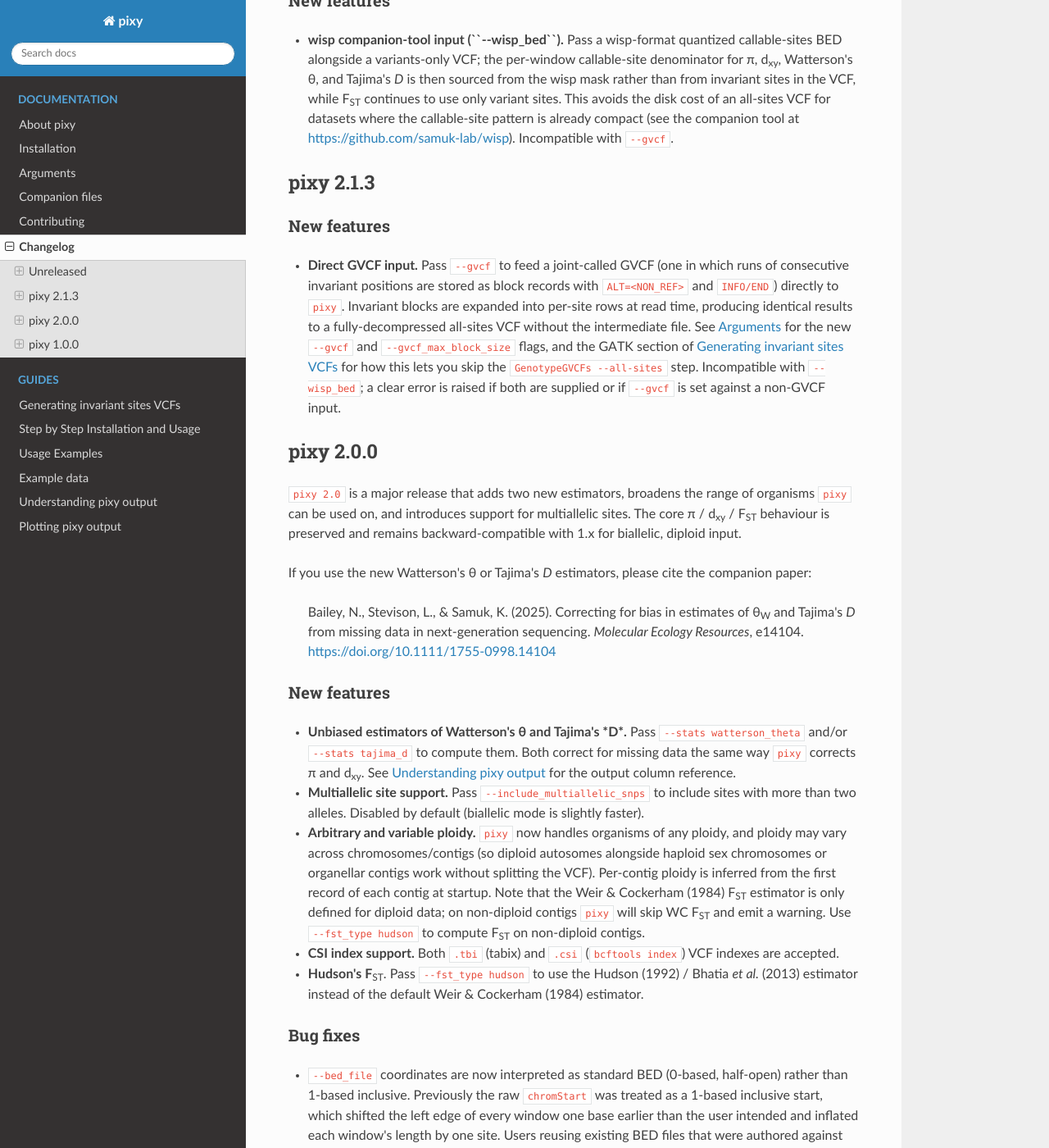
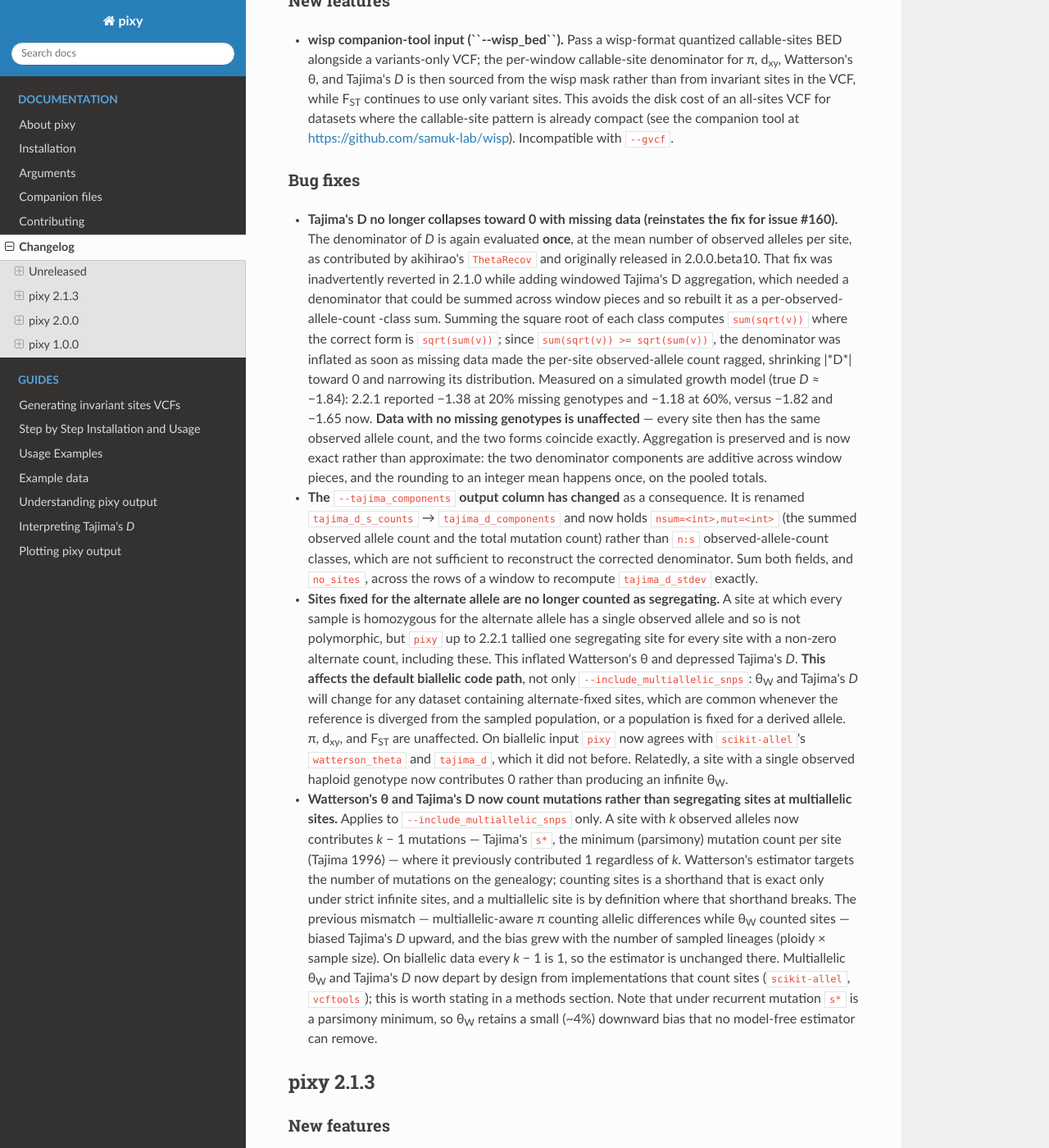
Before and after one commit to ksamuk/pixy, a Sphinx documentation site: the page built from docs/changelog.rst, in a window 1280 px wide and 1400 px high, scrolled down 302 px. Shown: the whole window at 82% size. Built offline with Sphinx 7.4.7 and the Read the Docs theme 3.1.0, drawn with Linux system fonts in a browser that asks for light colours.

Commit message:
fixes for Tajima's D and watterson's theta under multiallelic sites

```diff
--- a/docs/changelog.rst
+++ b/docs/changelog.rst
@@ -21,6 +21,72 @@
   datasets where the callable-site pattern is already compact (see the
   companion tool at https://github.com/samuk-lab/wisp). Incompatible
   with ``--gvcf``.
+
+Bug fixes
+---------
+
+- **Tajima's D no longer collapses toward 0 with missing data
+  (reinstates the fix for issue #160).** The denominator of *D* is again
+  evaluated **once**, at the mean number of observed alleles per site, as
+  contributed by akihirao's ``ThetaRecov`` and originally released in
+  2.0.0.beta10. That fix was inadvertently reverted in 2.1.0 while adding
+  windowed Tajima's D aggregation, which needed a denominator that could be
+  summed across window pieces and so rebuilt it as a per-observed-allele-count
+  -class sum. Summing the square root of each class computes
+  ``sum(sqrt(v))`` where the correct form is ``sqrt(sum(v))``; since
+  ``sum(sqrt(v)) >= sqrt(sum(v))``, the denominator was inflated as soon as
+  missing data made the per-site observed-allele count ragged, shrinking
+  \|*D*\| toward 0 and narrowing its distribution. Measured on a simulated
+  growth model (true *D* ≈ −1.84): 2.2.1 reported −1.38 at 20% missing
+  genotypes and −1.18 at 60%, versus −1.82 and −1.65 now. **Data with no
+  missing genotypes is unaffected** — every site then has the same observed
+  allele count, and the two forms coincide exactly. Aggregation is preserved
+  and is now exact rather than approximate: the two denominator components are
+  additive across window pieces, and the rounding to an integer mean happens
+  once, on the pooled totals.
+
+- **The** ``--tajima_components`` **output column has changed** as a
+  consequence. It is renamed ``tajima_d_s_counts`` → ``tajima_d_components``
+  and now holds ``nsum=<int>,mut=<int>`` (the summed observed allele count and
+  the total mutation count) rather than ``n:s`` observed-allele-count classes,
+  which are not sufficient to reconstruct the corrected denominator. Sum both
+  fields, and ``no_sites``, across the rows of a window to recompute
+  ``tajima_d_stdev`` exactly.
+
+- **Sites fixed for the alternate allele are no longer counted as
+  segregating.** A site at which every sample is homozygous for the
+  alternate allele has a single observed allele and so is not
+  polymorphic, but ``pixy`` up to 2.2.1 tallied one segregating site for
+  every site with a non-zero alternate count, including these. This
+  inflated Watterson's θ and depressed Tajima's *D*. **This affects the
+  default biallelic code path**, not only ``--include_multiallelic_snps``:
+  θ\ :sub:`W` and Tajima's *D* will change for any dataset containing
+  alternate-fixed sites, which are common whenever the reference is
+  diverged from the sampled population, or a population is fixed for a
+  derived allele. π, d\ :sub:`xy`, and F\ :sub:`ST` are unaffected. On
+  biallelic input ``pixy`` now agrees with ``scikit-allel``'s
+  ``watterson_theta`` and ``tajima_d``, which it did not before.
+  Relatedly, a site with a single observed haploid genotype now
+  contributes 0 rather than producing an infinite θ\ :sub:`W`.
+
+- **Watterson's θ and Tajima's D now count mutations rather than
+  segregating sites at multiallelic sites.** Applies to
+  ``--include_multiallelic_snps`` only. A site with *k* observed alleles
+  now contributes *k* − 1 mutations — Tajima's ``s*``, the minimum
+  (parsimony) mutation count per site (Tajima 1996) — where it previously
+  contributed 1 regardless of *k*. Watterson's estimator targets the
+  number of mutations on the genealogy; counting sites is a shorthand
+  that is exact only under strict infinite sites, and a multiallelic site
+  is by definition where that shorthand breaks. The previous mismatch —
+  multiallelic-aware π counting allelic differences while θ\ :sub:`W`
+  counted sites — biased Tajima's *D* upward, and the bias grew with the
+  number of sampled lineages (ploidy × sample size). On biallelic data
+  every *k* − 1 is 1, so the estimator is unchanged there. Multiallelic
+  θ\ :sub:`W` and Tajima's *D* now depart by design from implementations
+  that count sites (``scikit-allel``, ``vcftools``); this is worth stating
+  in a methods section. Note that under recurrent mutation ``s*`` is a
+  parsimony minimum, so θ\ :sub:`W` retains a small (~4%) downward bias
+  that no model-free estimator can remove.
 
 pixy 2.1.3
 ==========
--- a/docs/index.rst
+++ b/docs/index.rst
@@ -40,6 +40,7 @@
     examples
     example_data
     output
+    interpreting_tajima_d
     plotting
 
 How should I cite pixy?
```
Also changed, not shown: docs/interpreting_tajima_d.rst (added, +215 -0 lines), docs/output.rst (+36 -14 lines), 8 other files.
